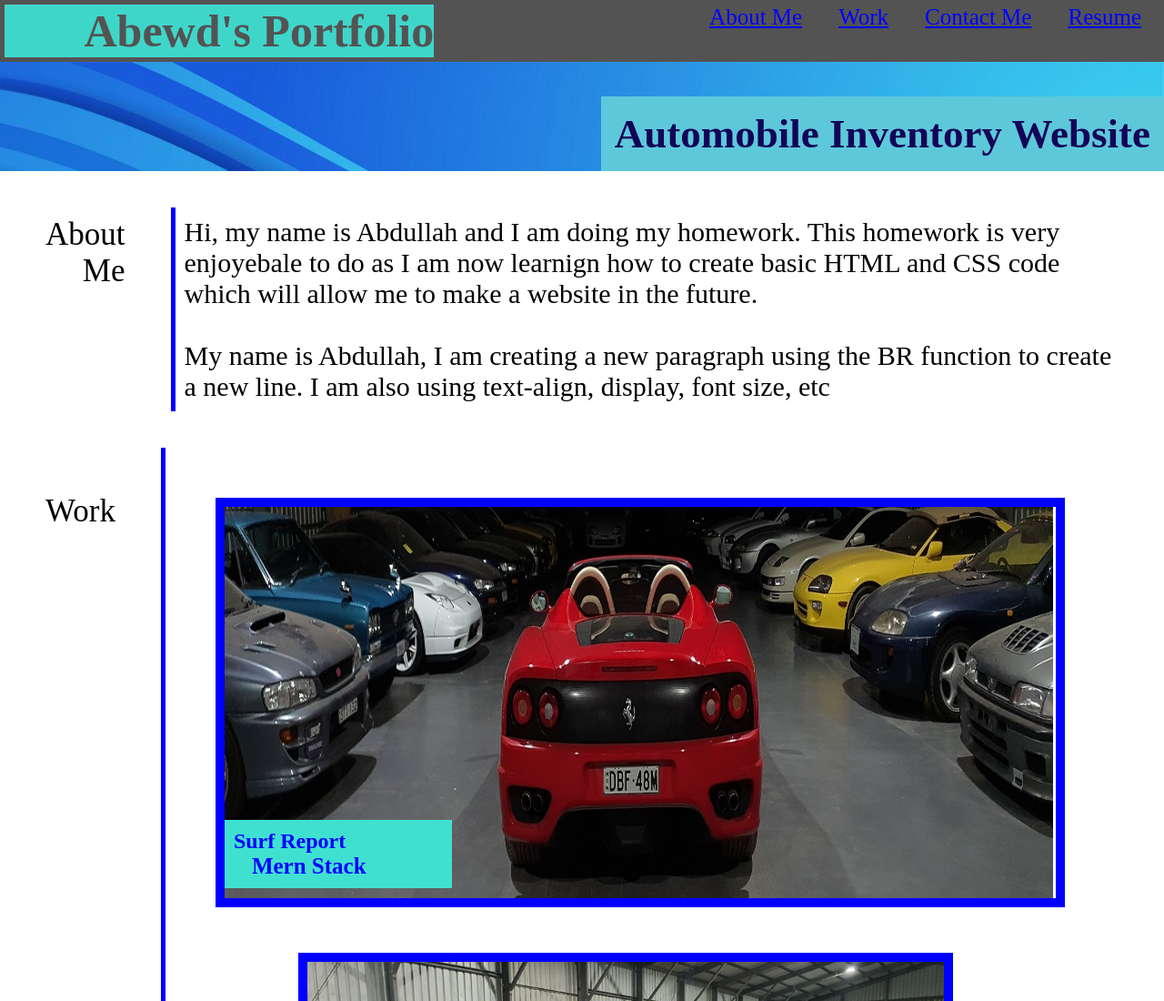
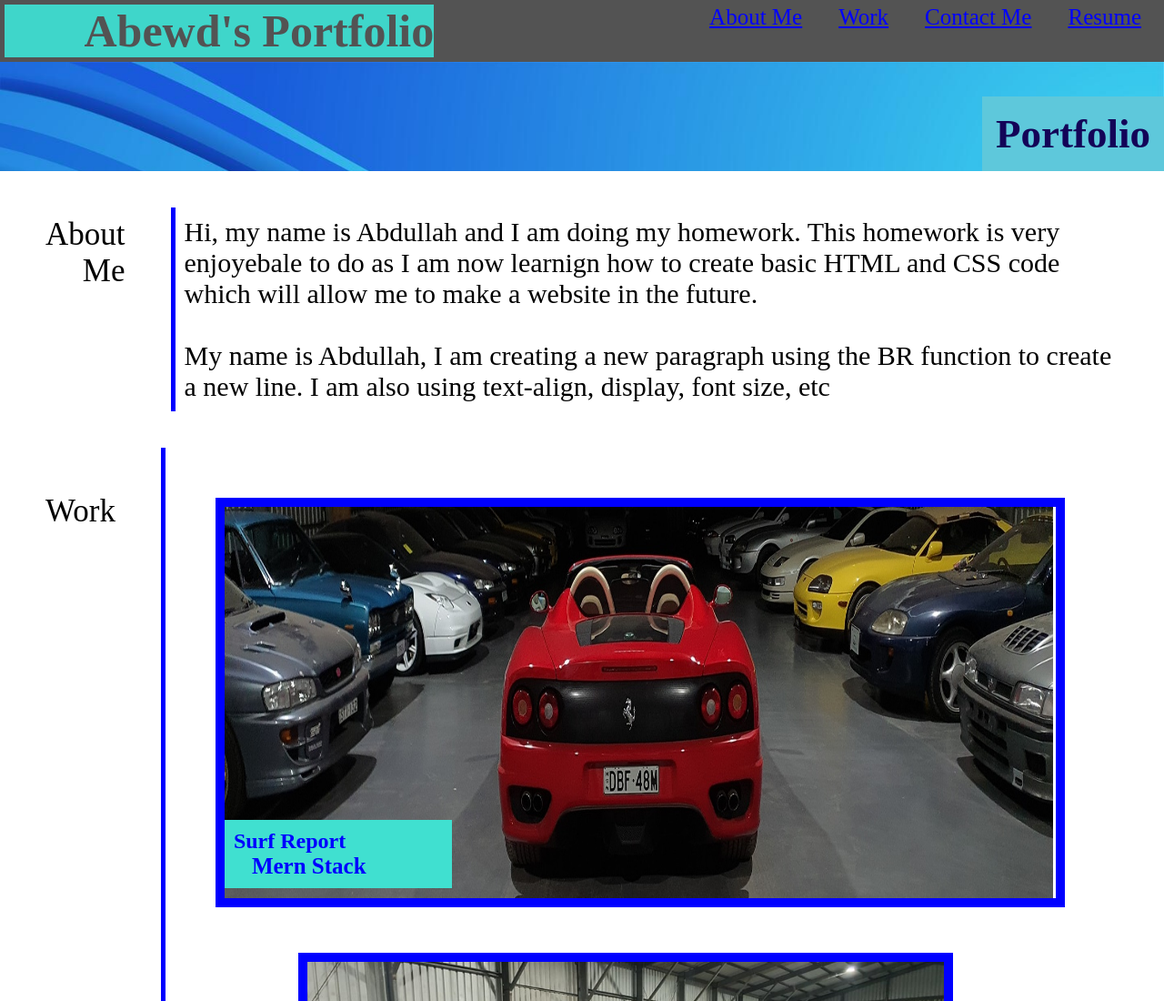
Before and after one commit to abewd/Challenge-Portfolio, a plain HTML site: page index.html in a window 1280 px wide. Shown: the top 1100 px of the page at 91% size. Drawn offline with Linux system fonts and the light colour scheme.

Commit message:
fixed portfolio text

```diff
--- a/index.html
+++ b/index.html
@@ -35,7 +35,7 @@
     </div>
     <div class="banner">
       <div class="imagetext1">
-      <h2>Automobile Inventory Website</h2>
+      <h2>Portfolio</h2>
     </div>
     </div>
     <div class="aboutme">
```
